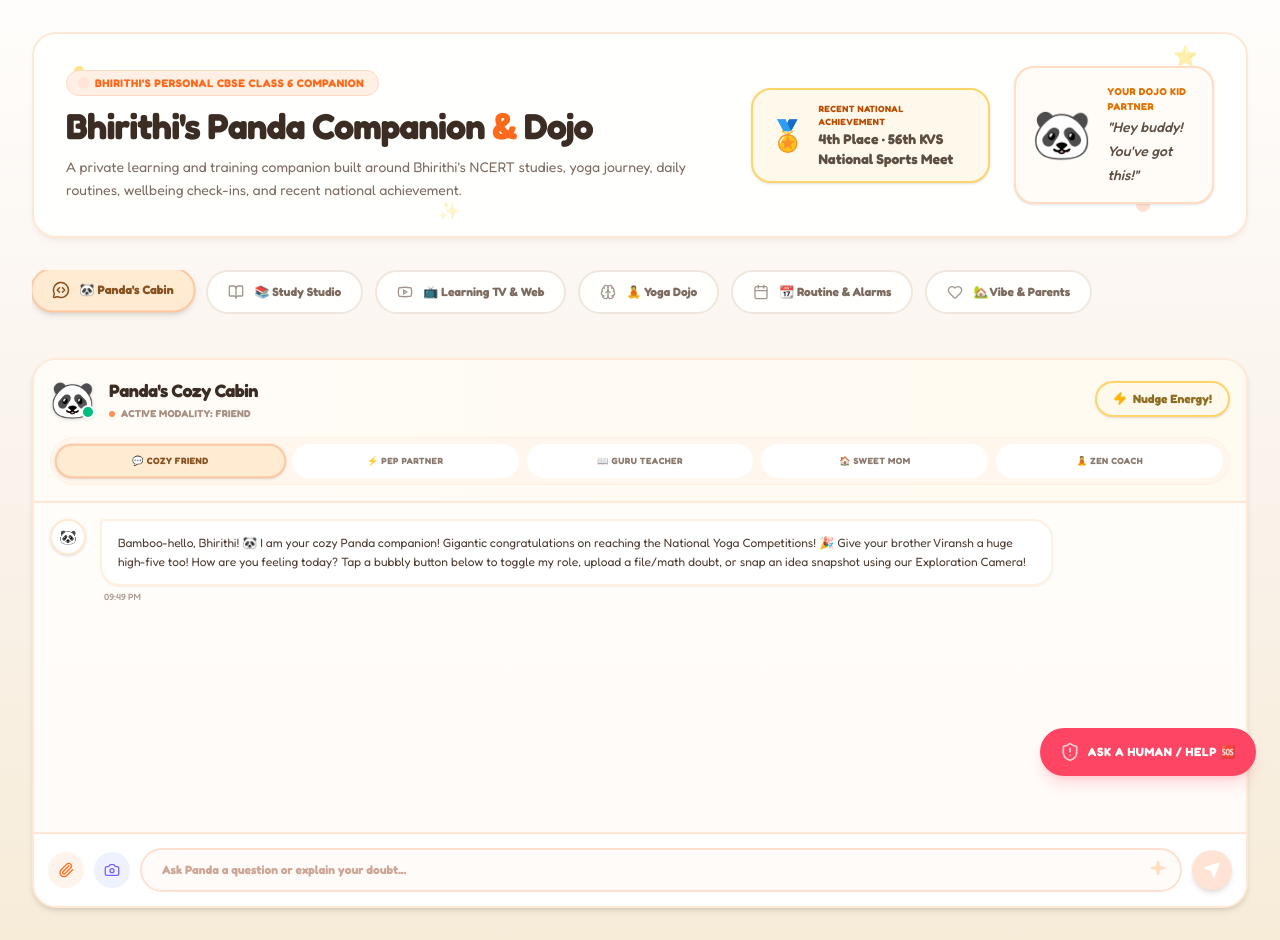
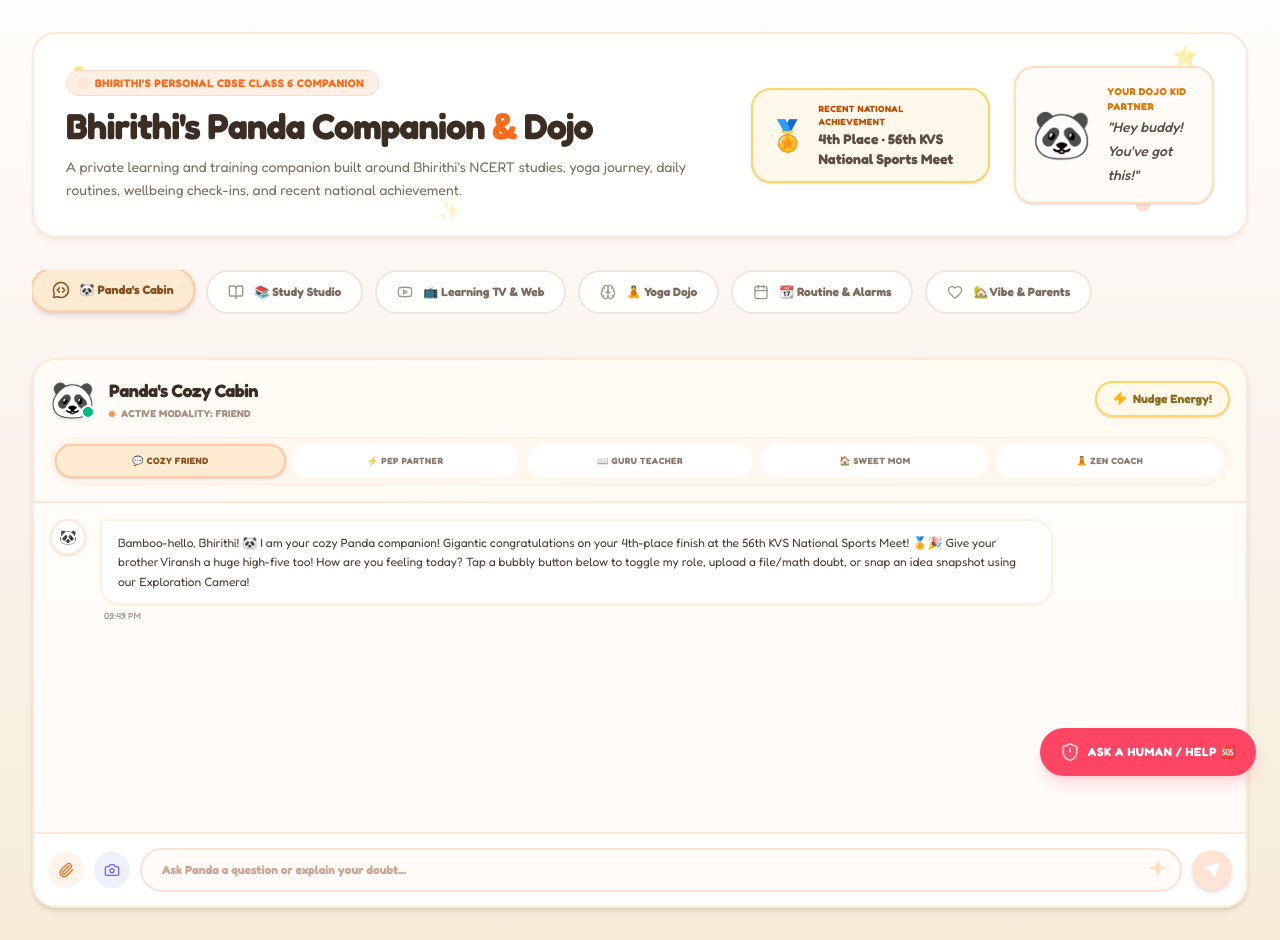
Before and after one commit to Muganth0/Bhirithi-Companion, a React (Vite) app: page / in a window 1280 px wide. Built offline with nearby package versions, Linux system fonts and the light colour scheme.

Commit message:
feat: personalize Panda greeting with Bhirithi KVS achievement

```diff
--- a/src/components/Chatroom.tsx
+++ b/src/components/Chatroom.tsx
@@ -16,7 +16,7 @@ export default function Chatroom() {
     {
       id: 'init-1',
       sender: 'panda',
-      text: 'Bamboo-hello, Bhirithi! 🐼 I am your cozy Panda companion! Gigantic congratulations on reaching the National Yoga Competitions! 🎉 Give your brother Viransh a huge high-five too! How are you feeling today? Tap a bubbly button below to toggle my role, upload a file/math doubt, or snap an idea snapshot using our Exploration Camera!',
+      text: 'Bamboo-hello, Bhirithi! 🐼 I am your cozy Panda companion! Gigantic congratulations on your 4th-place finish at the 56th KVS National Sports Meet! 🏅🎉 Give your brother Viransh a huge high-five too! How are you feeling today? Tap a bubbly button below to toggle my role, upload a file/math doubt, or snap an idea snapshot using our Exploration Camera!',
       timestamp: new Date().toLocaleTimeString([], { hour: '2-digit', minute: '2-digit' }),
       role: 'friend'
     }
@@ -240,7 +240,7 @@ export default function Chatroom() {
       // Fallback friendly local role responses if server is starting or API key not verified yet
       const fallbacks: Record<PandaRole, string> = {
         friend: "Roll with the bamboo, Bhirithi! 🐾 I am feeling super-duper cozy. Give Viransh a happy wave! Make sure you are taking study breaks! What fun game did you play at school today?",
-        partner: "You have got this, Bhirithi! As a National Yoga champion, you know all about concentration and steady determination. Let's solve just ONE more Class 6 Math question right now. I know you can do it! 💪✨",
+        partner: "You have got this, Bhirithi! After your 4th-place finish at the 56th KVS National Sports Meet, you already know what steady practice and determination feel like. Let's solve just ONE more Class 6 Math question right now. I know you can do it! 💪✨",
         teacher: "Math and science are like a starry sky, Bhirithi. Did you know Roman numeral L represents 50, and proteins are bodybuilders? Let's check some chapter questions!",
         mom: "Panda says: make sure your back is straight at your desk, Bhirithi! 🎋 Have you eaten a healthy fruit snack? Tell Viransh to join you for an apple!",
         yoga: "Inhale slowly for four seconds, Bhirithi... hold... and breathe out like swinging tree leaves. As our National Champion Yoga expert, keep your focus pristine and show us that safe alignment! 🧘🎋"
```
